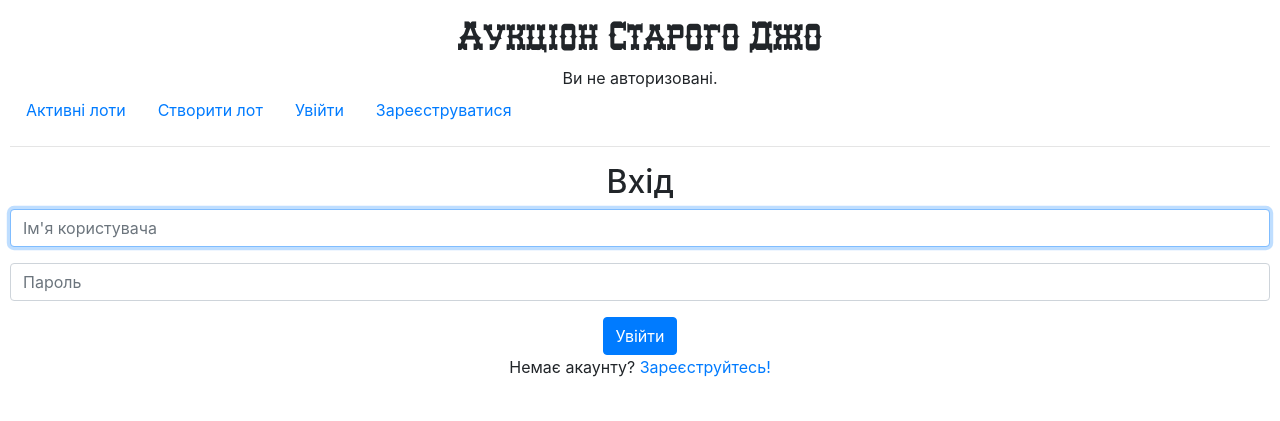
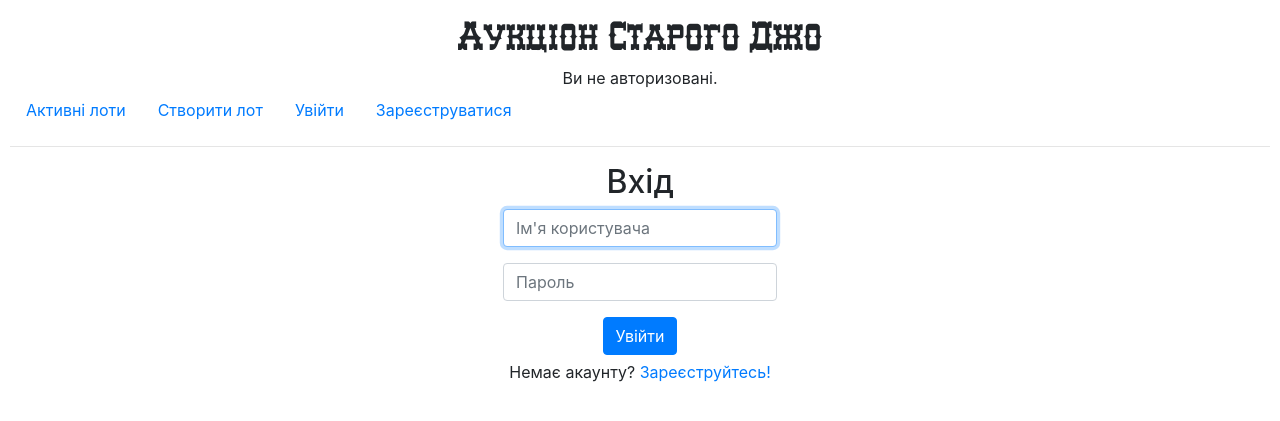
Before and after one commit to UkrainianBaboon/commerce, a Django app: page /login in a window 1280 px wide. Shown: the top 421 px of the page. Run offline with Django 3.2, Linux system fonts and the light colour scheme; tables that the repository leaves empty hold one stand-in row (values such as "Sample post"); some libraries are stand-ins or nearby versions.

Commit message:
Have some progress

```diff
--- a/auctions/models.py
+++ b/auctions/models.py
@@ -22,11 +22,11 @@ class Lot(models.Model):
     title = models.CharField(max_length=64)
     description  = models.TextField(max_length=512)
     first_bet = models.IntegerField()
-    photo = models.URLField(max_length=200)
+    photo = models.URLField(max_length=200, blank=True)
     category = models.ForeignKey(Category, on_delete=models.CASCADE, related_name="categories")
 
-    def __str__(self):
-        return f"{self.title}",{self.description}, {self.first_bet}, {self.photo}
+    # def __str__(self):
+    #     return f"{self.title}",{self.description}, {self.first_bet}, {self.photo}
 
 
 
--- a/auctions/static/auctions/styles.css
+++ b/auctions/static/auctions/styles.css
@@ -42,6 +42,7 @@ body {
   padding: 10px;
   background-color: beige;
   border: 1px solid lightgrey;
+  margin-bottom: 60px;
 }
 
 .lot img {
@@ -62,9 +63,42 @@ body {
   -webkit-box-sizing: border-box;
           box-sizing: border-box;
   margin: 20px;
+  margin-bottom: 70px;
 }
 
 .lot_main_div img {
-  max-width: 40%;
+  max-width: 30%;
+}
+
+.lot_main_div button {
+  width: 140px;
+}
+
+.login_form {
+  display: -webkit-box;
+  display: -ms-flexbox;
+  display: flex;
+  -webkit-box-align: center;
+      -ms-flex-align: center;
+          align-items: center;
+  -webkit-box-orient: vertical;
+  -webkit-box-direction: normal;
+      -ms-flex-direction: column;
+          flex-direction: column;
+  margin-bottom: 5px;
+}
+
+.lot_creation_form {
+  display: -webkit-box;
+  display: -ms-flexbox;
+  display: flex;
+  -webkit-box-align: center;
+      -ms-flex-align: center;
+          align-items: center;
+  -webkit-box-orient: vertical;
+  -webkit-box-direction: normal;
+      -ms-flex-direction: column;
+          flex-direction: column;
+  margin-bottom: 100px;
 }
 /*# sourceMappingURL=styles.css.map */
--- a/auctions/static/auctions/styles.scss
+++ b/auctions/static/auctions/styles.scss
@@ -27,6 +27,8 @@ body {
     padding: 10px;
     background-color: beige;
     border: 1px solid lightgrey;
+    // margin-top: 10px;
+    margin-bottom: 60px;
     img {
         max-width: 200px;
         max-height: 200px;
@@ -43,7 +45,23 @@ body {
 .lot_main_div {
     box-sizing: border-box;
     margin: 20px;
+    margin-bottom: 70px;
     img {
-        max-width: 40%;
+        max-width: 30%;
+    }
+    button {
+        width: 140px;
     }
 }
+.login_form {
+    display: flex;
+    align-items: center;
+    flex-direction: column;
+    margin-bottom: 5px;
+}
+.lot_creation_form {
+    display: flex;
+    align-items: center;
+    flex-direction: column;
+    margin-bottom: 100px;
+}
--- a/auctions/templates/auctions/create.html
+++ b/auctions/templates/auctions/create.html
@@ -2,12 +2,13 @@
 
 {% block body %}
 
-<H1>Baboon!!!</H1>
+<h1>Створення лоту</h1>
 
-<form action="{% url 'save_lot' %}" method="POST">
+<form action="{% url 'save_lot' %}" method="POST" class="lot_creation_form">
     {% csrf_token %}
 
 
+    {% comment %} <div class="creation_form_div">{{creation_form}}</div> {% endcomment %}
     {{creation_form}}
     <button type="submit">Створити лот</button>
 </form>
--- a/auctions/templates/auctions/index.html
+++ b/auctions/templates/auctions/index.html
@@ -10,11 +10,13 @@
                         <h1>Лот № {{lot.pk}}</h2>
                         <h3>{{ lot.title }}</h3>
                         <p>Категорія: {{lot.category}}</p>
-                        <img class="lot_photo" src="{{lot.photo}}" alt="Фото для лоту {{lot.title}}">
+                        <img class="lot_photo" src="{{lot.photo}}" alt=" Фото відсутнє">
                         {% comment %} <H1>{{ lot.title }}</H1> {% endcomment %}
                         {% comment %} <p>{{lot.description}}</p> {% endcomment %}
                         <h4>Початкова ціна: {{lot.first_bet}}₴</h4>
-                        <a href ={% url 'lot' lot.pk %}><button>перейти на сторінку</button></a>
+                        {% comment %} <a href ={% url 'lot' lot.pk %}><button>Детальна інформація</button></a> {% endcomment %}
+                        <a href ={% url 'lot' lot.pk %}><button type="button" class="btn btn-secondary">Детальна інформація</button></a>
+
                     </div>
             {% endfor %}
         </div>
--- a/auctions/templates/auctions/login.html
+++ b/auctions/templates/auctions/login.html
@@ -8,7 +8,7 @@
         <div>{{ message }}</div>
     {% endif %}
 
-    <form action="{% url 'login' %}" method="post">
+    <form action="{% url 'login' %}" method="post" class="login_form">
         {% csrf_token %}
         <div class="form-group">
             <input autofocus class="form-control" type="text" name="username" placeholder="Ім'я користувача">
--- a/auctions/templates/auctions/lot.html
+++ b/auctions/templates/auctions/lot.html
@@ -9,7 +9,7 @@
         <img class="lot_photo" src="{{lot.photo}}" alt="Фото для лоту {{lot.title}}">
         <p>{{lot.description}}</p>
         <h4>Початкова ціна: {{lot.first_bet}}₴</h4>
-        <button>Зробити ставку</button>
-        <button>Відстежувати</button>
+        <button type="button" class="btn btn-primary">Зробити ставку</button>
+        <button type="button" class="btn btn-warning">Відстежувати</button>
     </div>
 {% endblock %}
--- a/auctions/views.py
+++ b/auctions/views.py
@@ -1,21 +1,29 @@
 from django.contrib.auth import authenticate, login, logout
 from django.db import IntegrityError
+from django.db.models import fields
+from django.forms.models import ModelForm
 from django.http import HttpResponse, HttpResponseRedirect
 from django.shortcuts import render
 from django.urls import reverse
 from django import forms
+from django.contrib.auth.decorators import login_required
 
 import auctions
 
 
 from .models import User, Lot, Category
 
-class NewLotForm(forms.Form):
-    new_lot_title = forms.CharField(max_length=64, label="Назва лоту")
-    new_lot_description  = forms.CharField(widget=forms.Textarea, max_length=512, label="Опис лоту")
-    new_lot_first_bet = forms.IntegerField(label="Початкова ставка")
-    new_lot_photo = forms.URLField(max_length=200, label="Фото")
-    new_lot_category = Category.objects.all()
+class NewLotForm(ModelForm):
+    class Meta:
+        model = Lot
+        fields = ["title", "description", "first_bet", "photo", "category"]
+        labels = {
+            'title': ('Назва'),
+            'description': ('Опис'),
+            'first_bet': ('Початкова ціна'),
+            'photo': ('Фото'),
+            'category': ('Категорія')
+        }
 
 
 def index(request):
@@ -82,6 +90,7 @@ def lot(request, id):
         "lot": lot
     })
 
+@login_required(login_url='auctions/login.html')
 def create_lot(request):
     return render(request, "auctions/create.html", {
         "creation_form": NewLotForm
@@ -90,8 +99,9 @@ def create_lot(request):
 def save_lot(request):
     form = NewLotForm(request.POST)
     if form.is_valid:
-        Lot.title = request.POST.get('new_lot_title')
-        Lot.description = request.POST.get('new_lot_description')
-        Lot.photo = request.POST.get("new_lot_photo")
-        Lot.first_bet = request.POST.get("new_lot_first_bet")
+        form.description = request.POST.get('new_lot_title')
+        form.description = request.POST.get('new_lot_description')
+        form.photo = request.POST.get("new_lot_photo")
+        form.first_bet = request.POST.get("new_lot_first_bet")
+        form.save()
     return HttpResponseRedirect(reverse ("index"))
```
Also changed, not shown: db.sqlite3, 1 other file.
